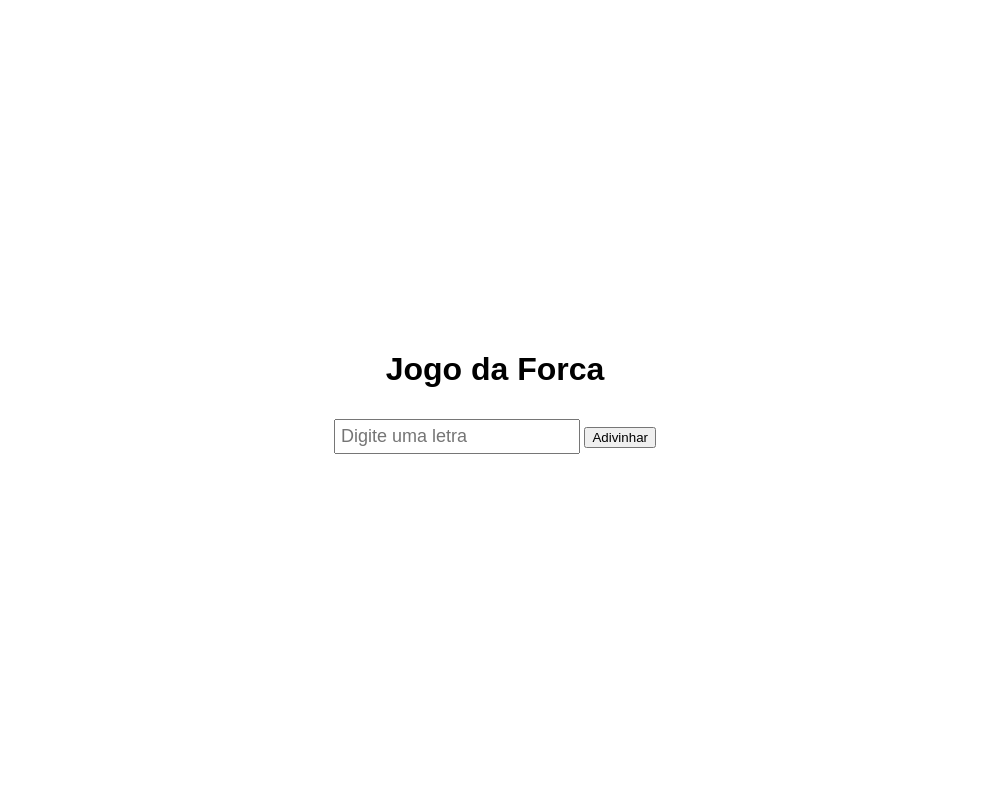
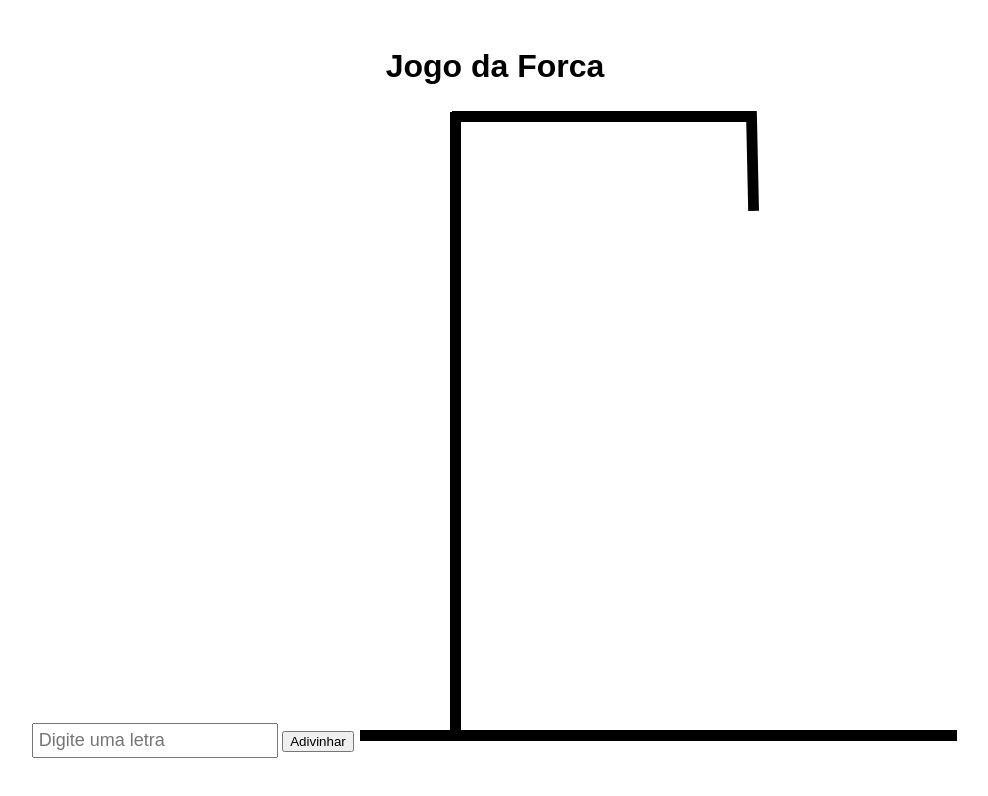
Before and after one commit to carlos676767/jogo-da-forca, a website built with Vite: page jogo/index.html in a window 1280 px wide. Shown: the whole page, without its empty margins (145-1133 px from the left). Built offline with nearby package versions, Linux system fonts and the light colour scheme.

Commit message:
nova att

```diff
--- a/jogo/index.html
+++ b/jogo/index.html
@@ -13,6 +13,7 @@
       <div id="word-display"></div>
       <input type="text" id="letter-input" placeholder="Digite uma letra" maxlength="1">
       <button>Adivinhar</button>
+      <img src="public/img/img1.png" alt="forca">
       <p></p>
     </div>
 
```
